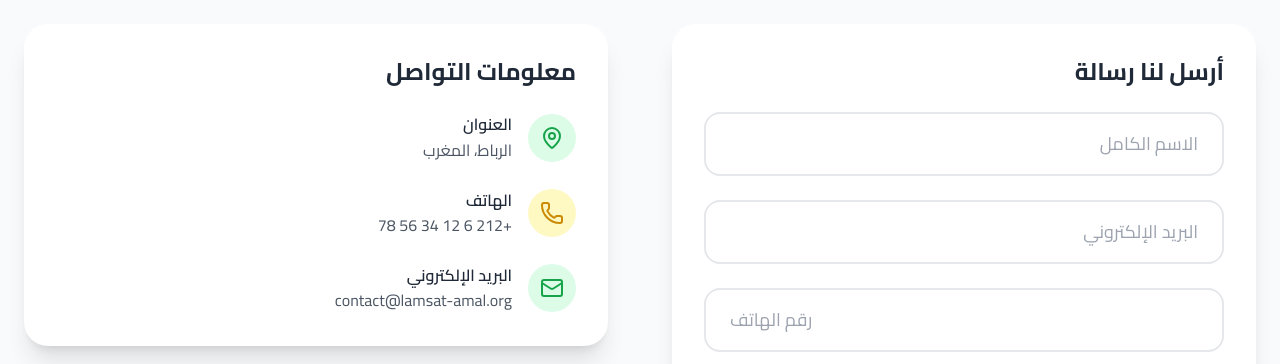
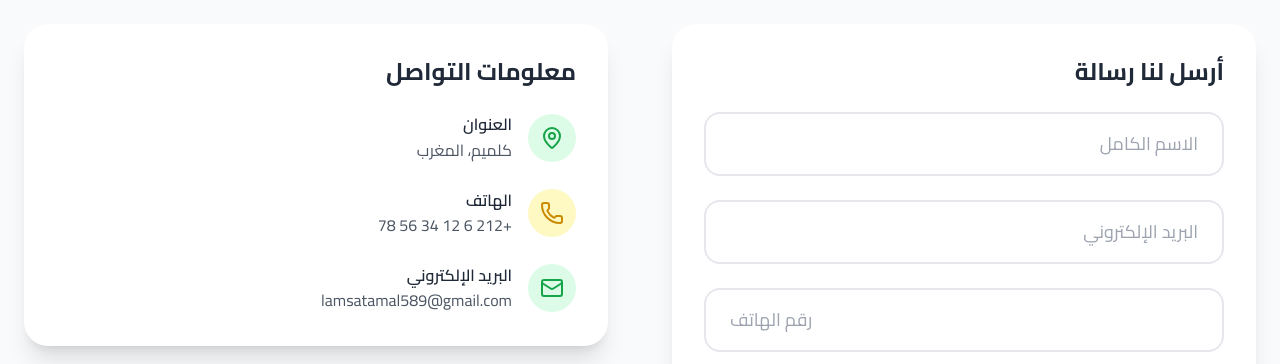
Before and after one commit to hassanbizgaren/lamsatAmal, a Next.js app: page / in a window 1280 px wide. Shown: the part 5240-5604 px from the top of the page. Built offline with nearby package versions, Linux system fonts and the light colour scheme.

Commit message:
Image and text updates

```diff
--- a/app/page.tsx
+++ b/app/page.tsx
@@ -141,9 +141,9 @@ const translations: Record<Language, Translations> = {
         send: 'إرسال الرسالة'
       },
       info: {
-        address: 'الرباط، المغرب',
+        address: 'كلميم، المغرب',
         phone: '+212 6 12 34 56 78',
-        email: 'contact@lamsat-amal.org'
+        email: 'lamsatamal589@gmail.com'
       }
     },
     footer: {
@@ -207,9 +207,9 @@ const translations: Record<Language, Translations> = {
         send: 'Envoyer le message'
       },
       info: {
-        address: 'Rabat, Maroc',
+        address: 'Guelmim, Maroc',
         phone: '+212 6 12 34 56 78',
-        email: 'contact@lamsat-amal.org'
+        email: 'lamsatamal589@gmail.com'
       }
     },
     footer: {
@@ -273,9 +273,9 @@ const translations: Record<Language, Translations> = {
         send: 'Send Message'
       },
       info: {
-        address: 'Rabat, Morocco',
+        address: 'Guelmim, Morocco',
         phone: '+212 6 12 34 56 78',
-        email: 'contact@lamsat-amal.org'
+        email: 'lamsatamal589@gmail.com'
       }
     },
     footer: {
```
